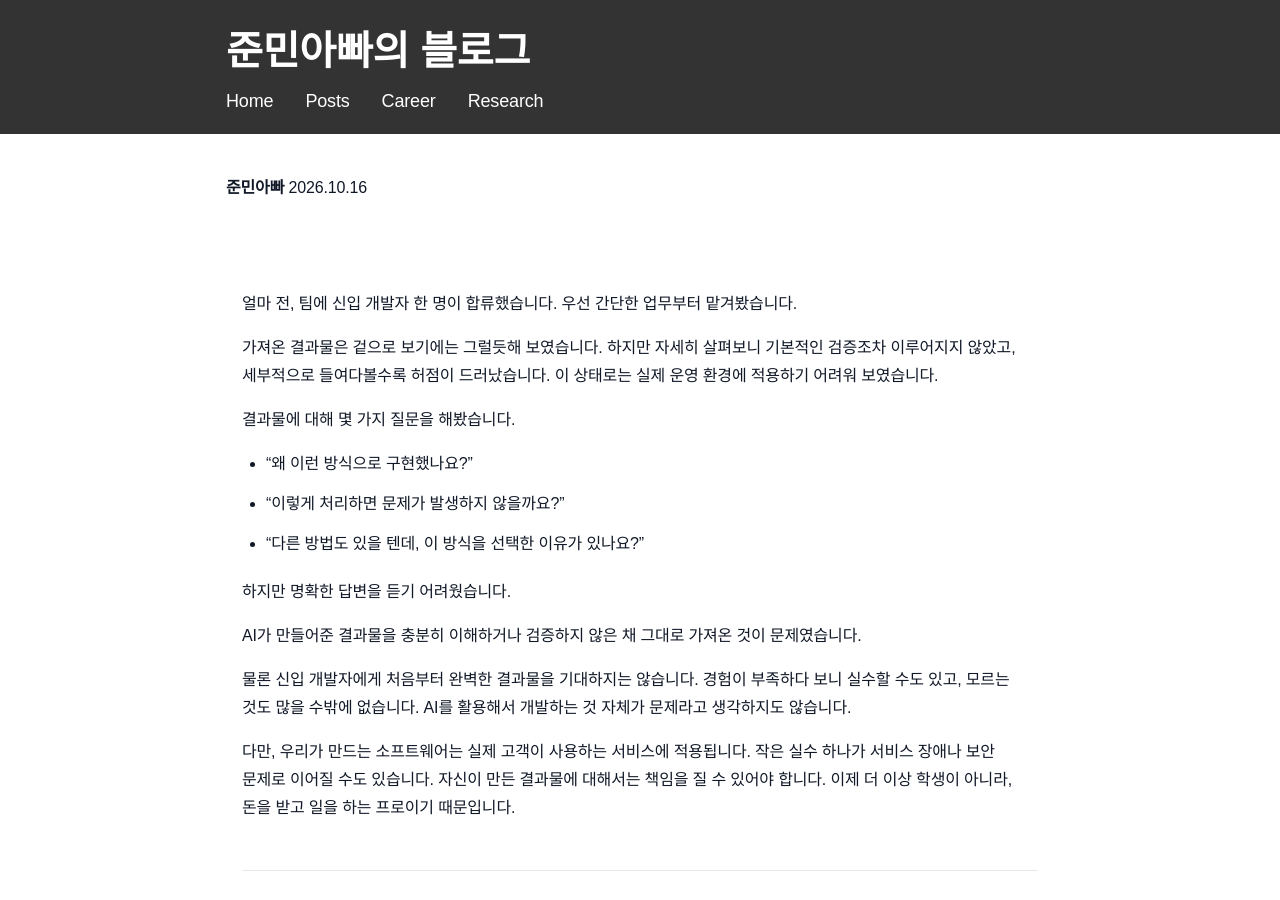
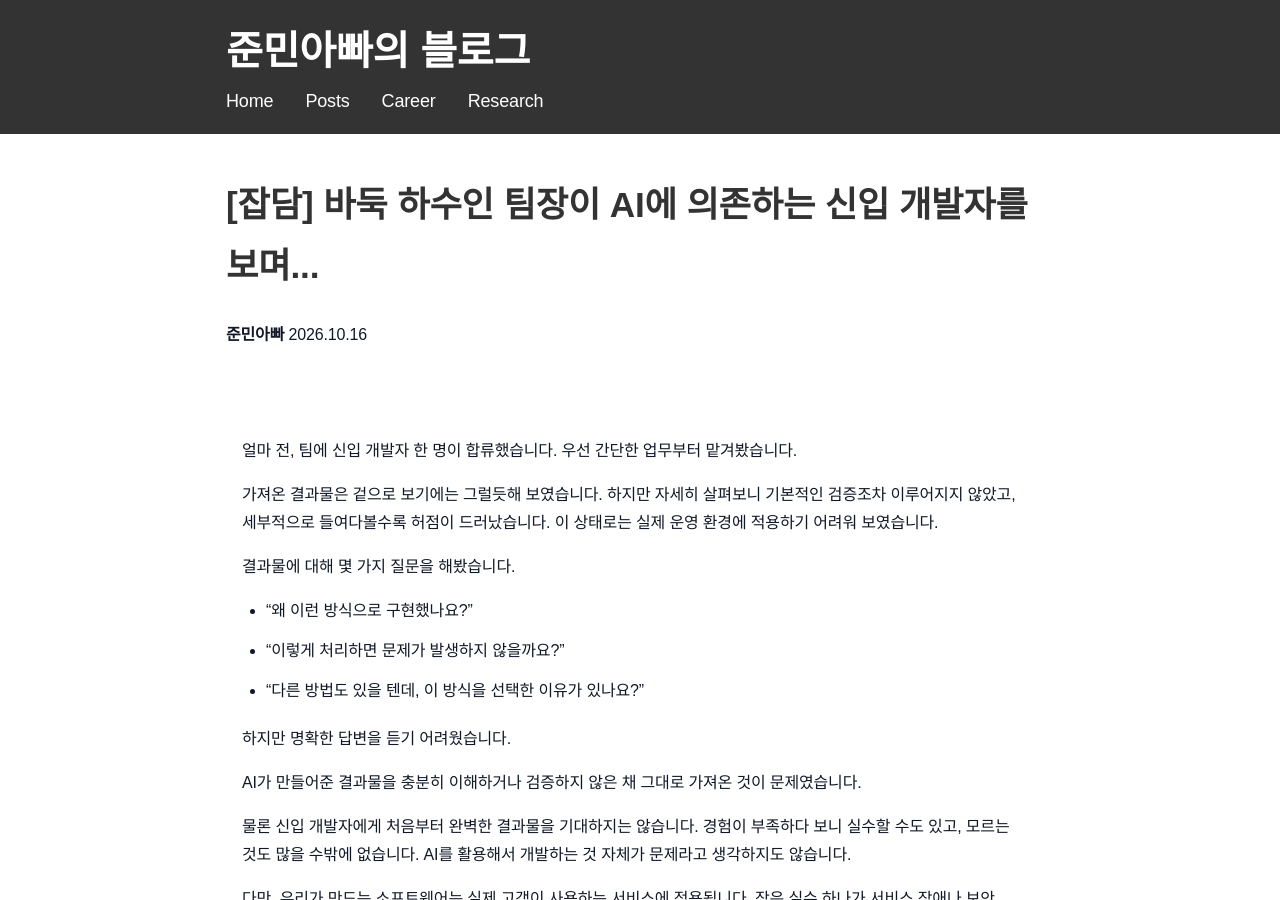
Before and after one commit to sanghoon-lee/sanghoon-lee.github.io, a Jekyll site: the page built from _posts/2026-10-16-baduk-and-ai.md, in a window 1280 px wide and 900 px high. Built offline with Jekyll 4.4.1, drawn with Linux system fonts in a browser that asks for light colours; nearby versions of some CDN libraries; our own code applies the rules of GitHub Pages for plain Markdown files; comment, search, counter and statistics services are not loaded.

```diff
--- a/_posts/2026-10-16-baduk-and-ai.md
+++ b/_posts/2026-10-16-baduk-and-ai.md
@@ -1,6 +1,6 @@
 ---
 layout: post
-title: "[잡담] 바둑 하수인 팀장이 AI에 의존하는 신입 개발자를 보며...
+title: "[잡담] 바둑 하수인 팀장이 AI에 의존하는 신입 개발자를 보며..."
 date: 2026-10-16
 description:  AI가 만들어준 코드를 이해하지 못하는 신입 개발자를 보며 눈사태정석을 외우던 과거의 제 모습이 떠올랐습니다. AI 시대에도 기본기가 중요한 이유를 생각해 봅니다.
 categories: 잡담
```
